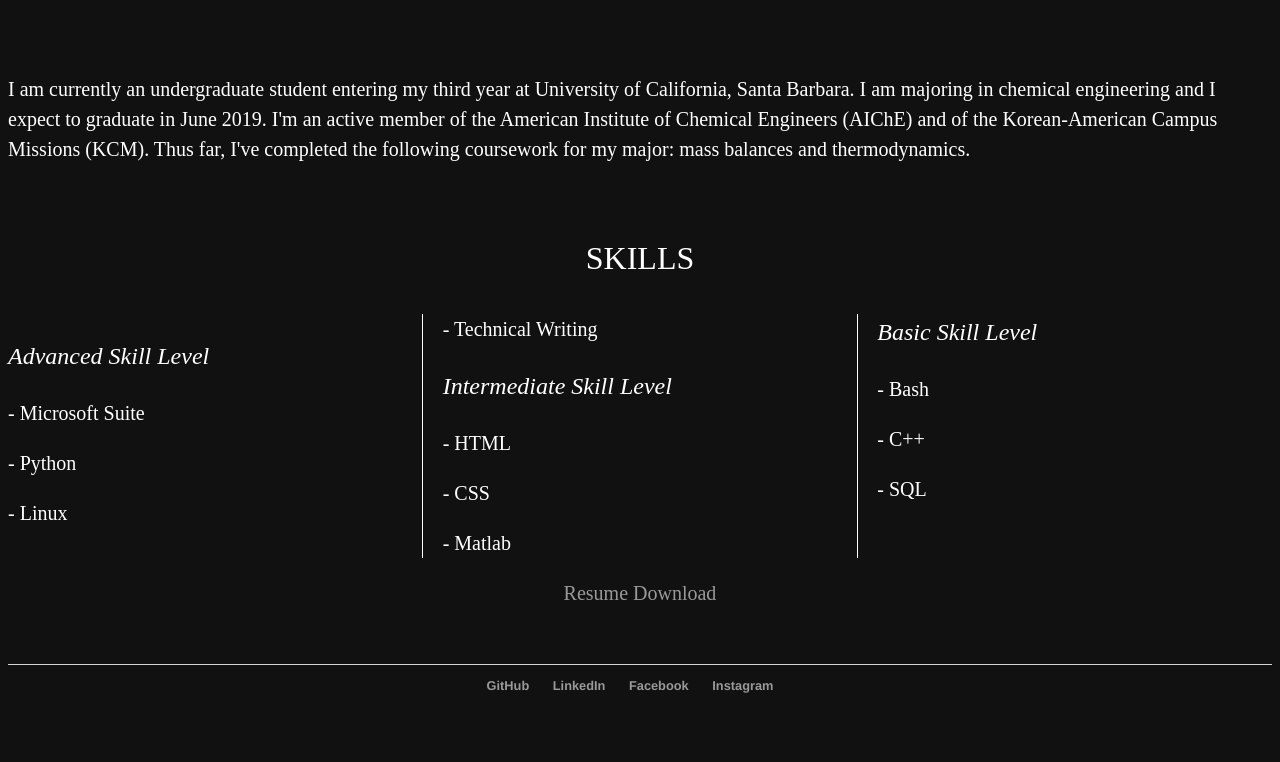
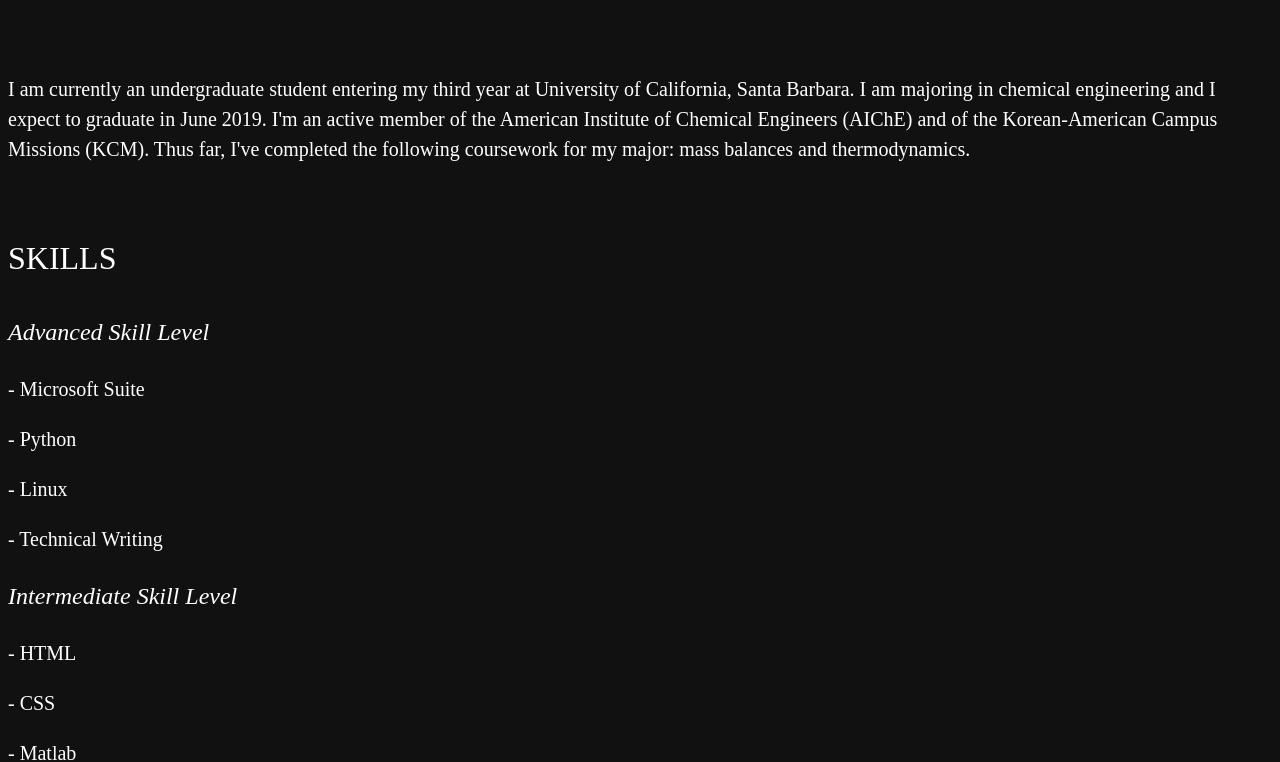
Before and after one commit to 1996leejoshua/1996leejoshua.github.io, a Jekyll site: the page built from resume/index.html, in a window 1280 px wide. Shown: the part 5638-6400 px from the top of the page. Built offline with Jekyll 4.4.1, drawn with Linux system fonts in a browser that asks for light colours; before the commit the page ends 6331 px from its top, so only the background shows below that.

Commit message:
Update index.html

```diff
--- a/resume/index.html
+++ b/resume/index.html
@@ -96,8 +96,7 @@ title: Resume
 		<br><br><br>
 		<p>I am currently an undergraduate student entering my third year at University of California, Santa Barbara. I am majoring in chemical engineering and I expect to graduate in June 2019. I'm an active member of the American Institute of Chemical Engineers (AIChE) and of the Korean-American Campus Missions (KCM). Thus far, I've completed the  following coursework for my major: mass balances and thermodynamics.</p>
 		<br>
-		<p align="center" style="font-size:2em">SKILLS</p>
-		<div class="columns">
+		<p style="font-size:2em">SKILLS</p>
 		<p style="font-size:1.5em"><em>Advanced Skill Level</em></p>
 		<p>- Microsoft Suite</p>
 		<p>- Python</p>
@@ -111,7 +110,6 @@ title: Resume
 		<p>- Bash</p>
 		<p>- C++</p>
 		<p>- SQL</p>
-		</div>
 		<p align="center"><a href="https://github.com/1996leejoshua/1996leejoshua.github.io/files/1250873/Joshua.Lee.-.Resume.docx">Resume Download</a></p>
 		<br>
 		<br>
```
Lines whose indentation alone changed are shown as unchanged.
